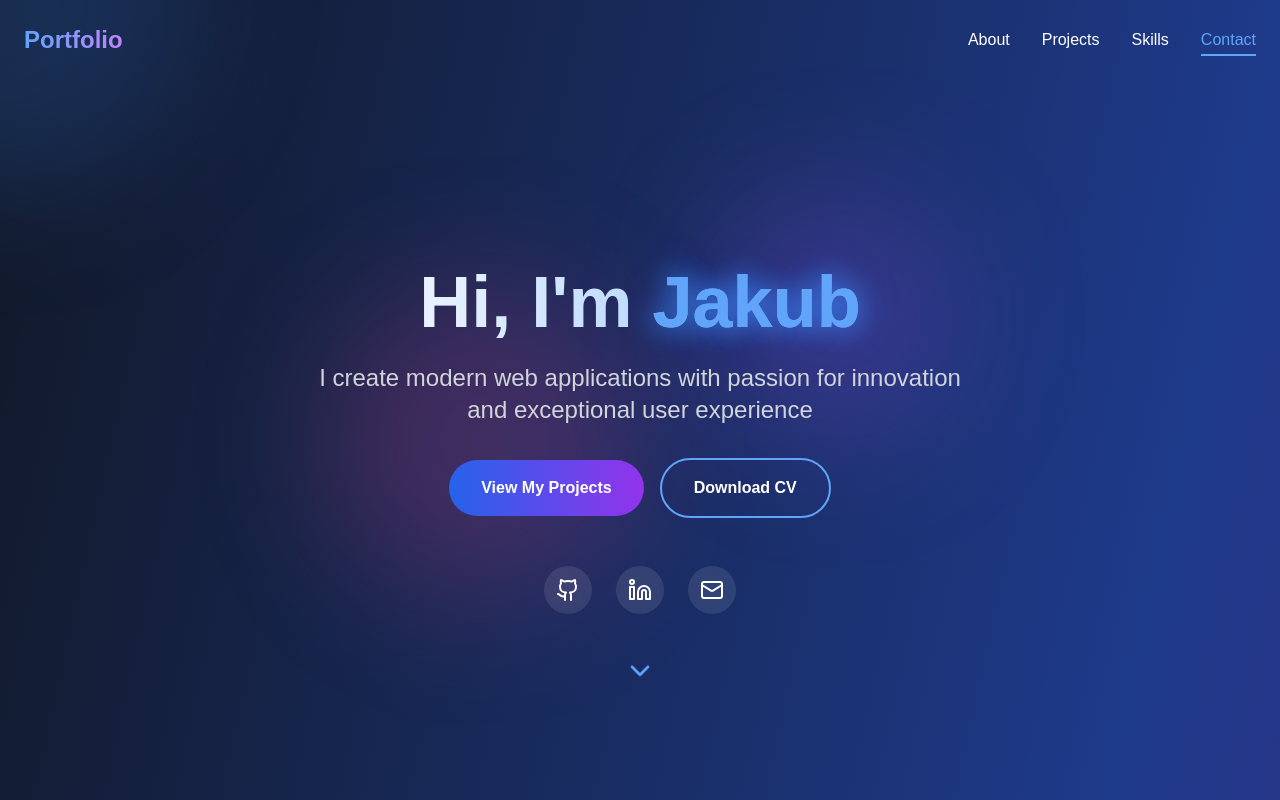
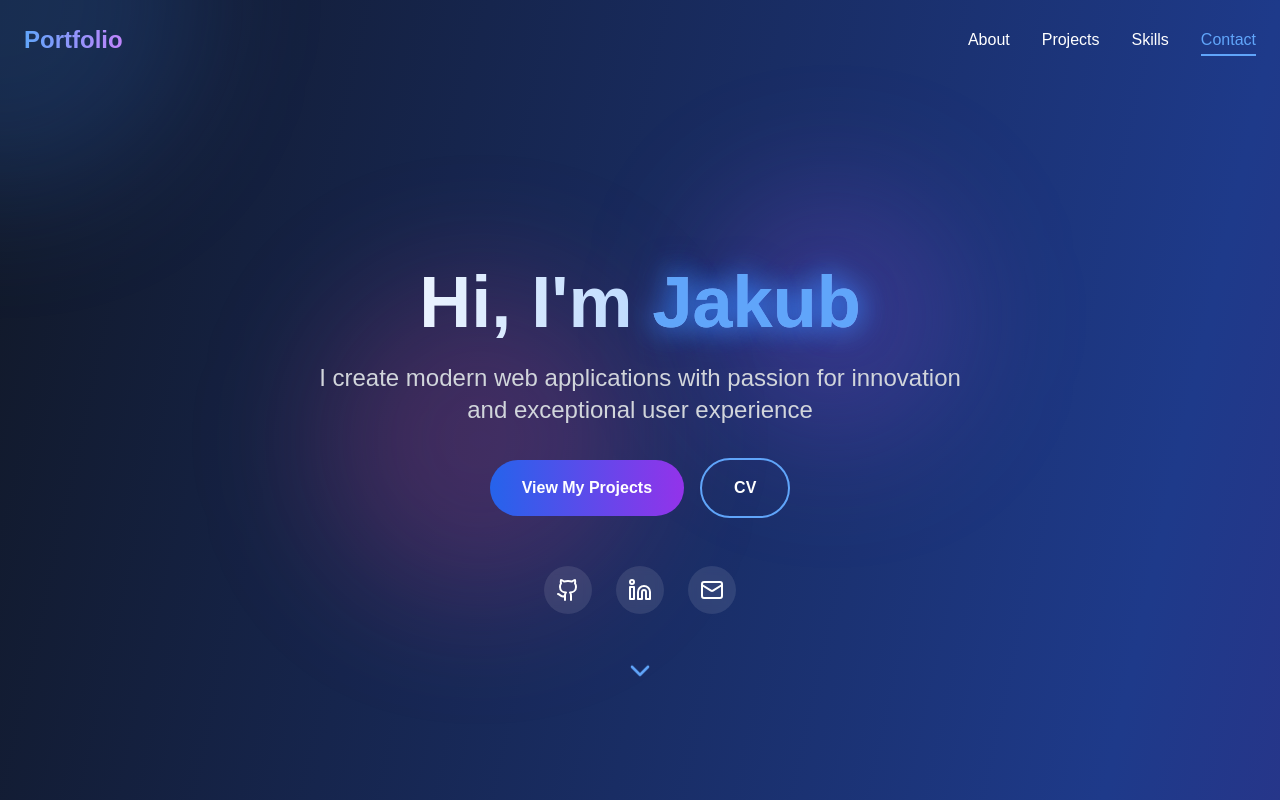
Before and after one commit to Tekashian/personal-site, a Next.js app: page / in a window 1280 px wide. Shown: the top 800 px of the page. Built offline with nearby package versions, Linux system fonts and the light colour scheme.

Commit message:
added cv

```diff
--- a/src/app/page.tsx
+++ b/src/app/page.tsx
@@ -197,9 +197,14 @@ export default function Home() {
             >
               View My Projects
             </button>
-            <button className="px-8 py-4 border-2 border-blue-400 rounded-full font-semibold hover:bg-blue-400 hover:text-gray-900 transition-all duration-300 transform hover:scale-105">
-              Download CV
-            </button>
+            <a
+              href="https://cv-nine-hazel.vercel.app/"
+              target="_blank"
+              rel="noopener noreferrer"
+              className="px-8 py-4 border-2 border-blue-400 rounded-full font-semibold hover:bg-blue-400 hover:text-gray-900 transition-all duration-300 transform hover:scale-105"
+            >
+              CV
+            </a>
           </motion.div>
 
           <motion.div
```
